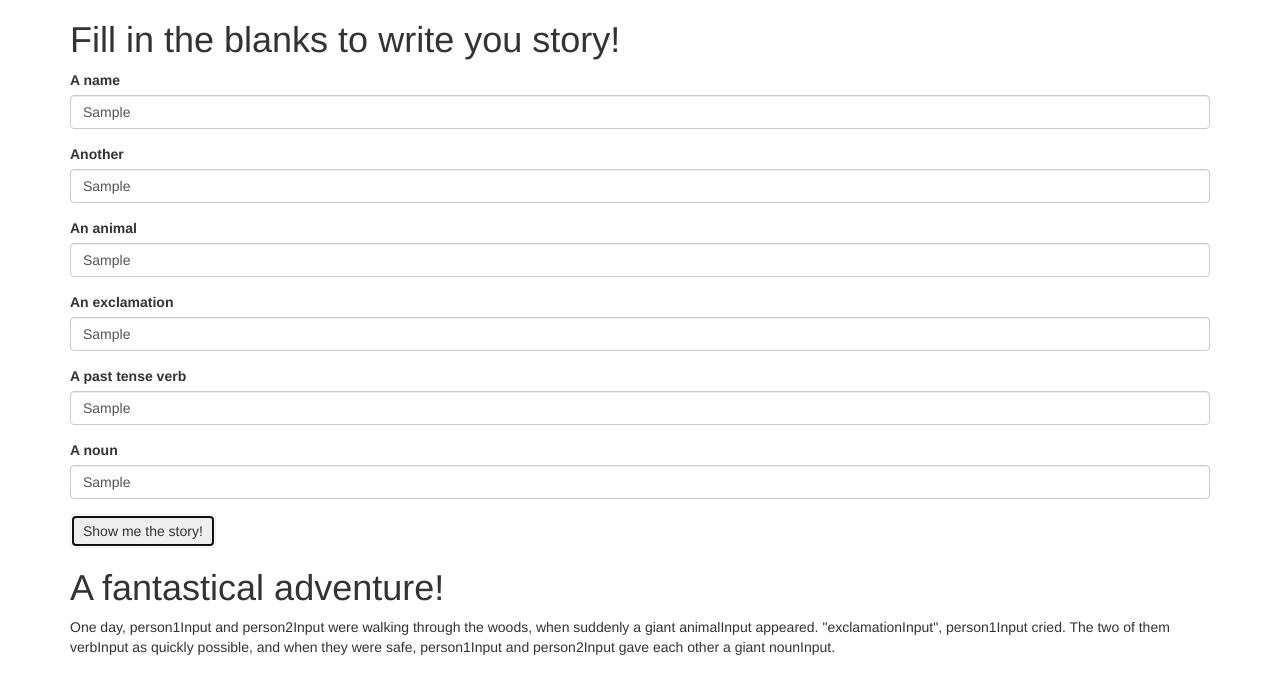
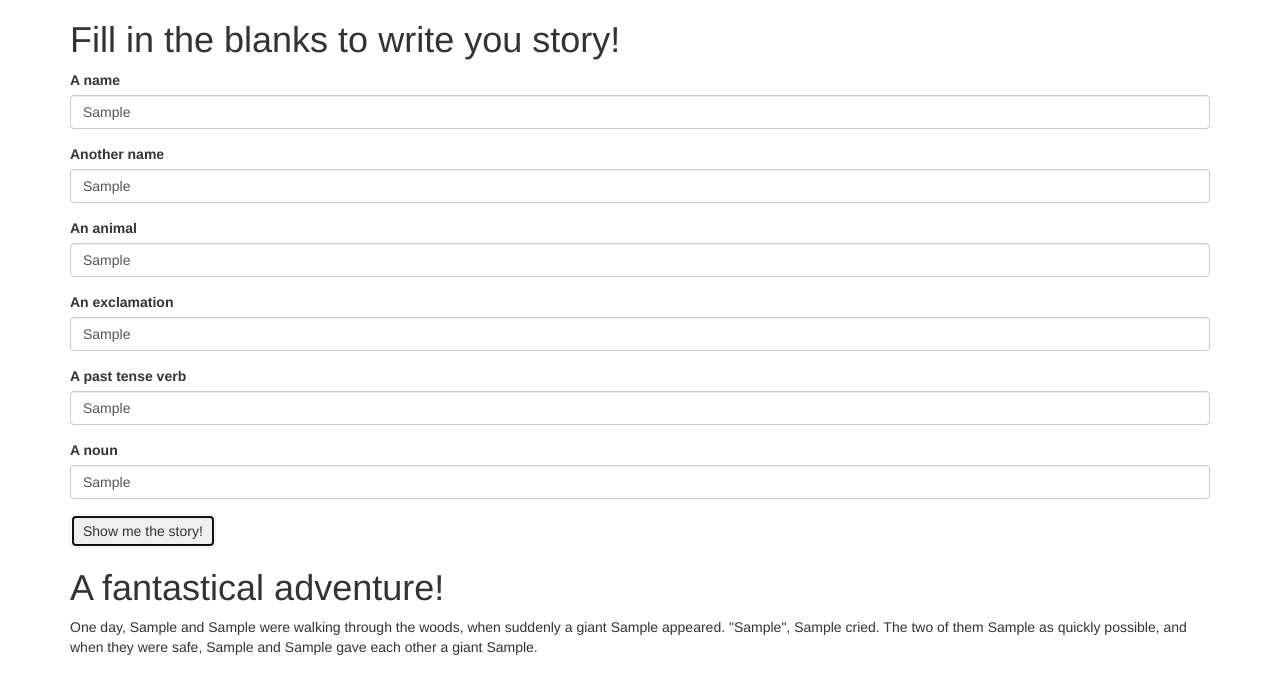
Before and after one commit to ajrmdn/madlibs, a plain HTML site: page index.html in a window 1280 px wide. Both pictures are taken after typing "Sample", "Sample", "Sample", "Sample", "Sample", "Sample" into the empty fields and a click on the button "Show me the story!". Drawn offline with nearby package versions, Linux system fonts and the light colour scheme.

Commit message:
Fix broken scripts in Jquery.

```diff
--- a/index.html
+++ b/index.html
@@ -18,7 +18,7 @@
           <input id="person1" class="form-control" type="text">
         </div>
         <div class="form-group">
-          <label for="person2">Another</label>
+          <label for="person2">Another name</label>
           <input id="person2" class="form-control" type="text">
         </div>
         <div class="form-group">
--- a/js/scripts.js
+++ b/js/scripts.js
@@ -4,16 +4,16 @@ $(document).ready(function() {
     var person2Input = $("input#person2").val();
     var animalInput = $("input#animal").val();
     var exclamationInput = $("input#exclamation").val();
-    var verbalInput = $("input#verb").val();
-    var nounImnput = $("input#noun").val();
+    var verbInput = $("input#verb").val();
+    var nounInput = $("input#noun").val();
 
 
-    $(".person1").text("person1Input");
-    $(".person2").text("person2Input");
-    $(".animal").text("animalInput");
-    $(".exclamation").text("exclamationInput");
-    $(".verb").text("verbInput");
-    $(".noun").text("nounInput");
+    $(".person1").text(person1Input);
+    $(".person2").text(person2Input);
+    $(".animal").text(animalInput);
+    $(".exclamation").text(exclamationInput);
+    $(".verb").text(verbInput);
+    $(".noun").text(nounInput);
 
     $("#story").show();
 
```
